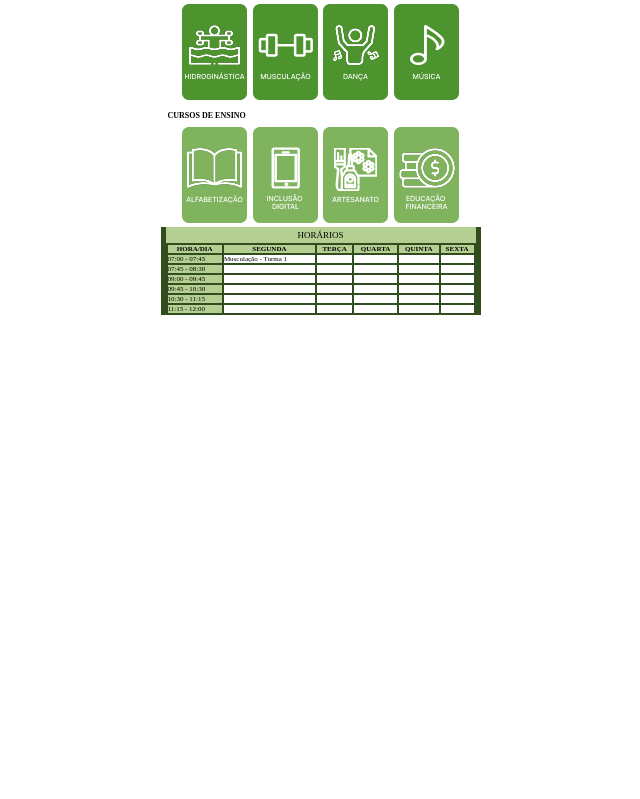
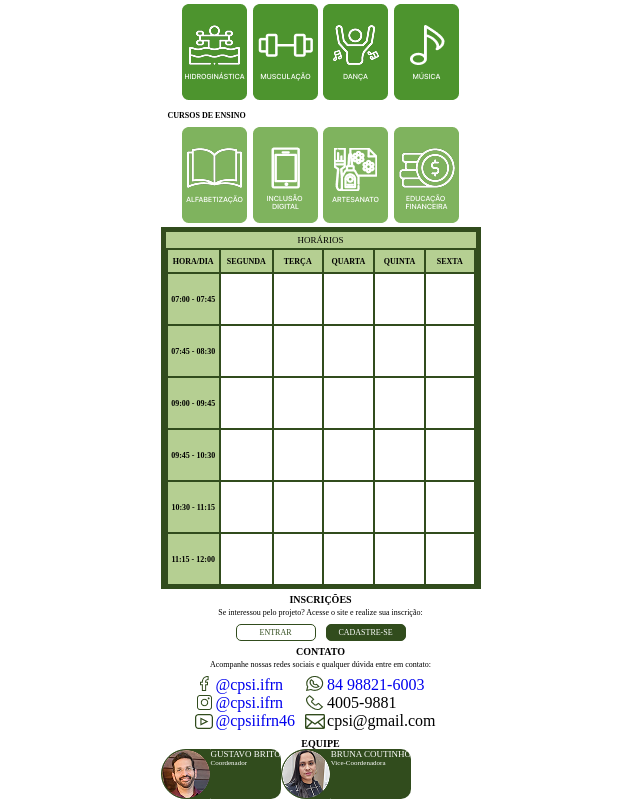
Before and after one commit to Lielly/CPSI-LandingPage-mobile, a plain HTML site: page index.html in a window 1280 px wide. Shown: the part 3079-3878 px from the top of the page, without its empty margins (355-995 px from the left). Before the commit the page ends 3394 px from the top, so only its background shows below. Drawn offline with Linux system fonts and the light colour scheme; a web font is replaced by a local one.

Commit message:
atualizando html e css de horários, inscrições e equipe (incompletos)

```diff
--- a/index.html
+++ b/index.html
@@ -80,9 +80,10 @@
             </tr>
           </thead>
           <tbody>
+            <!--adicionar turmas nos horários-->
             <tr>
               <td>07:00 - 07:45</td>
-              <td>Musculação - Turma 1</td>
+              <td></td>
               <td></td>
               <td></td>
               <td></td>
@@ -131,33 +132,43 @@
           </tbody>
         </table>
       </section>
-      <!--<section class="inscricoes" id="inscricoes">
+      <section class="inscricoes" id="inscricoes">
         <h2 >INSCRIÇÕES</h2>
         <p>Se interessou pelo projeto? Acesse o site e realize sua inscrição:</p>
         <ul>
-          <li><a href="login.html">ENTRAR</a></li>
-          <li><a href="cadastro.html">CADASTRE-SE</a></li>
+          <li class="login"><a href="login.html">ENTRAR</a></li>
+          <li class="cadastro"><a href="cadastro.html">CADASTRE-SE</a></li>
         </ul>
       </section>
       <section class="contato">
         <h2 id="contato">CONTATO</h2>
         <p>Acompanhe nossas redes sociais e qualquer dúvida entre em contato:</p>
         <div>
-          <ul>
-            <li><a href="https://www.facebook.com/cpsi.ifrn/"><img src="imagens/logo-facebook.png" alt="logo facebook">@cpsi.ifrn</a></li>
-            <li><a href="https://www.instagram.com/cpsi.ifrn/"><img src="imagens/logo-instagram.png" alt="logo instagram">@cpsi.ifrn</a></li>
-            <li><a href="https://www.youtube.com/@cpsiifrn46/"><img src="imagens/logo-youtube.png" alt="logo youtube">@cpsiifrn46</a></li>
+          <ul class="logos">
+            <li><a href="https://www.facebook.com/cpsi.ifrn/"><img src="imagens/logo-facebook.png" alt="logo facebook"></li>
+            <li><a href="https://www.instagram.com/cpsi.ifrn/"><img src="imagens/logo-instagram.png" alt="logo instagram"></li>
+            <li><a href="https://www.youtube.com/@cpsiifrn46/"><img src="imagens/logo-youtube.png" alt="logo youtube"></li>
           </ul>
-          <ul>
-            <li><a href="https://api.whatsapp.com/send/?phone=5584988216003&text&type=phone_number&app_absent=0"><img src="imagens/logo-whatsapp.png" alt="logo whatsapp">84 98821-6003</a></li>
-            <li><img src="imagens/logo-telefone.png" alt="logo telefone">4005-9881</li>
-            <li><img src="imagens/logo-email.png" alt="logo email">cpsi@gmail.com</li>
+          <ul class="infos">
+            <li><a href="https://www.facebook.com/cpsi.ifrn/">@cpsi.ifrn</a></li>
+            <li><a href="https://www.instagram.com/cpsi.ifrn/">@cpsi.ifrn</a></li>
+            <li><a href="https://www.youtube.com/@cpsiifrn46/">@cpsiifrn46</a></li>
+          </ul>
+          <ul class="logos">
+            <li><a href="https://api.whatsapp.com/send/?phone=5584988216003&text&type=phone_number&app_absent=0"><img src="imagens/logo-whatsapp.png" alt="logo whatsapp"></li>
+            <li><img src="imagens/logo-telefone.png" alt="logo telefone"></li>
+            <li><img src="imagens/logo-email.png" alt="logo email"></li>
+          </ul>
+          <ul class="infos">
+            <li><a href="https://api.whatsapp.com/send/?phone=5584988216003&text&type=phone_number&app_absent=0">84 98821-6003</a></li>
+            <li>4005-9881</li>
+            <li>cpsi@gmail.com</li>
           </ul>
         </div>
       </section>
-      <section>
+      <section class="equipe">
         <h2 id="equipe">EQUIPE</h2>
-        <div class="equipe">
+        <div>
           <img src="imagens/foto-coordenador.png" alt="foto coordenador">
           <ul>
             <li>GUSTAVO BRITO</li>
@@ -171,7 +182,7 @@
         </div>
       </section>
     </main>
-    <footer>
+    <!--<footer>
       <h4>Localização</h4>
       <iframe src="https://www.google.com/maps/embed?pb=!1m18!1m12!1m3!1d1656.4631013110336!2d-35.206776455572445!3d-5.811907700000002!2m3!1f0!2f0!3f0!3m2!1i1024!2i768!4f13.1!3m3!1m2!1s0x7b2ffe4d7b15191%3A0x5c55d75db98a785e!2sInstituto%20Federal%20de%20Educa%C3%A7%C3%A3o%2C%20Ci%C3%AAncia%20e%20Tecnologia%20do%20Rio%20Grande%20do%20Norte!5e1!3m2!1spt-BR!2sbr!4v1741285934180!5m2!1spt-BR!2sbr" width="100" height="75" style="border:0;" allowfullscreen="" loading="lazy" referrerpolicy="no-referrer-when-downgrade"></iframe>
       <address>IFRN Campus Natal Central<br/>Av. Senador Salgado Filho, 1559,<br/>Tirol, Natal-RN, 59015-000<br/>Prédio da Terceira Idade-NUARTE</address>
--- a/style.css
+++ b/style.css
@@ -126,7 +126,7 @@ section.horarios{
 }
 .horarios{
     background-color: #314C1D;
-    /*padding: 1em;*/
+    border-bottom: 3px solid #314C1D;
 }
 table{
     margin: auto;
@@ -134,62 +134,147 @@ table{
 }
 caption, th, td:first-child{
     background-color: #B5CF92;
-    /*padding: 1em;*/
 }
 caption{
     font-size: 9px;
     padding: 3px;
+    margin-top: 5px;
 }
 th, td{
-    font-size: 7px;
+    font-size: 8px;
+}
+th{
+    width: 55px;
+    height: 22px;
+}
+th:first-child{
+    width: 44px;
+    height: 22px;
+}
+td:first-child{
+    height: 50px;
+    text-align: center;
+    font-weight: bold;
 }
 td{
+    width: 55px;
     background-color: #FFFFFF;
 }
 
-/*.inscricoes{
+section.inscricoes{
+    margin-left: 515.5px;
+    width: 320px;
+}
+.inscricoes{
     text-align: center;
+}
+.inscricoes h2{
+    font-size: 10px;
+    margin-top: 5px;
+}
+.inscricoes p{
+    font-size: 8px;
+    margin: 3px 0 7px;
 }
 .inscricoes ul{
     display: flex;
-    justify-content: space-evenly;
-    /alinhar ao centro e personalizar botões/
+    justify-content: center;
+    font-size: 8px;
+}
+.login{
+    margin-right: 10px;
+    background-color: #FFFFFF;
+    padding: 3px;
+    width: 72px;
+    border: 1px solid #314C1D;
+    border-radius: 5px;
+}
+.login a{
+    color: #314C1D;
+}
+.cadastro{
+    background-color: #314C1D;
+    padding: 3px;
+    width: 72px;
+    border: 1px solid #314C1D;
+    border-radius: 5px;
+}
+.cadastro a{
+    color: #FFFFFF;
 }
 
+section.contato{
+    margin-left: 515.5px;
+    width: 320px;
+}
 .contato{
     text-align: center;
+}
+.contato h2{
+    font-size: 10px;
+    margin-top: 5px;
+}
+.contato p{
+    font-size: 8px;
+    margin: 3px 0 7px;
 }
 .contato div{
     display: flex;
     justify-content: center;
 }
+.infos{
+    text-align: left;
+    /*font-size: 8px; (ajustar tamanho da fonte e espaçamento)*/
+    margin-left: 2px;
+    margin-right: 10px;
+}
+/*.contato ul{
+    display: flex;
+    flex-direction: column;
+    justify-content: center;
+}*/
 
-section h2{
+section.equipe{
+    margin-left: 515.5px;
+    width: 320px;
+}
+.equipe h2{
     text-align: center;
-}
-.equipe{
-    display: flex;
+    font-size: 10px;
+    margin-top: 5px;
 }
 .equipe div{
     display: flex;
-    align-items: center;
+    height: 50px;
 }
 .equipe img{
     background-color: #314C1D;
-    border-top-left-radius: 5em;
-    border-bottom-left-radius: 5em;
+    border: 1px solid #314C1D;
+    border-top-left-radius: 60px;
+    border-bottom-left-radius: 60px;
 }
 .equipe ul{
     background-color: #314C1D;
-    height: 150px;
-    width: 200px;
-    border-top-right-radius: 1em;
-    border-bottom-right-radius: 1em;
+    height: 50px;
+    border-top-right-radius: 10px;
+    border-bottom-right-radius: 10px;
 }
 .equipe li{
     color: #FFFFFF;
     align-content: center;
 }
+.equipe li:first-child{
+    font-size: 9px;
+}
+.equipe li:last-child{
+    font-size: 7px;
+}
+/*.equipe div{
+    display: flex;
+    align-items: center;
+} (alinhar texto, espaçar cards...)
+
+
 
 footer{
     background-color: #314C1D;
```
